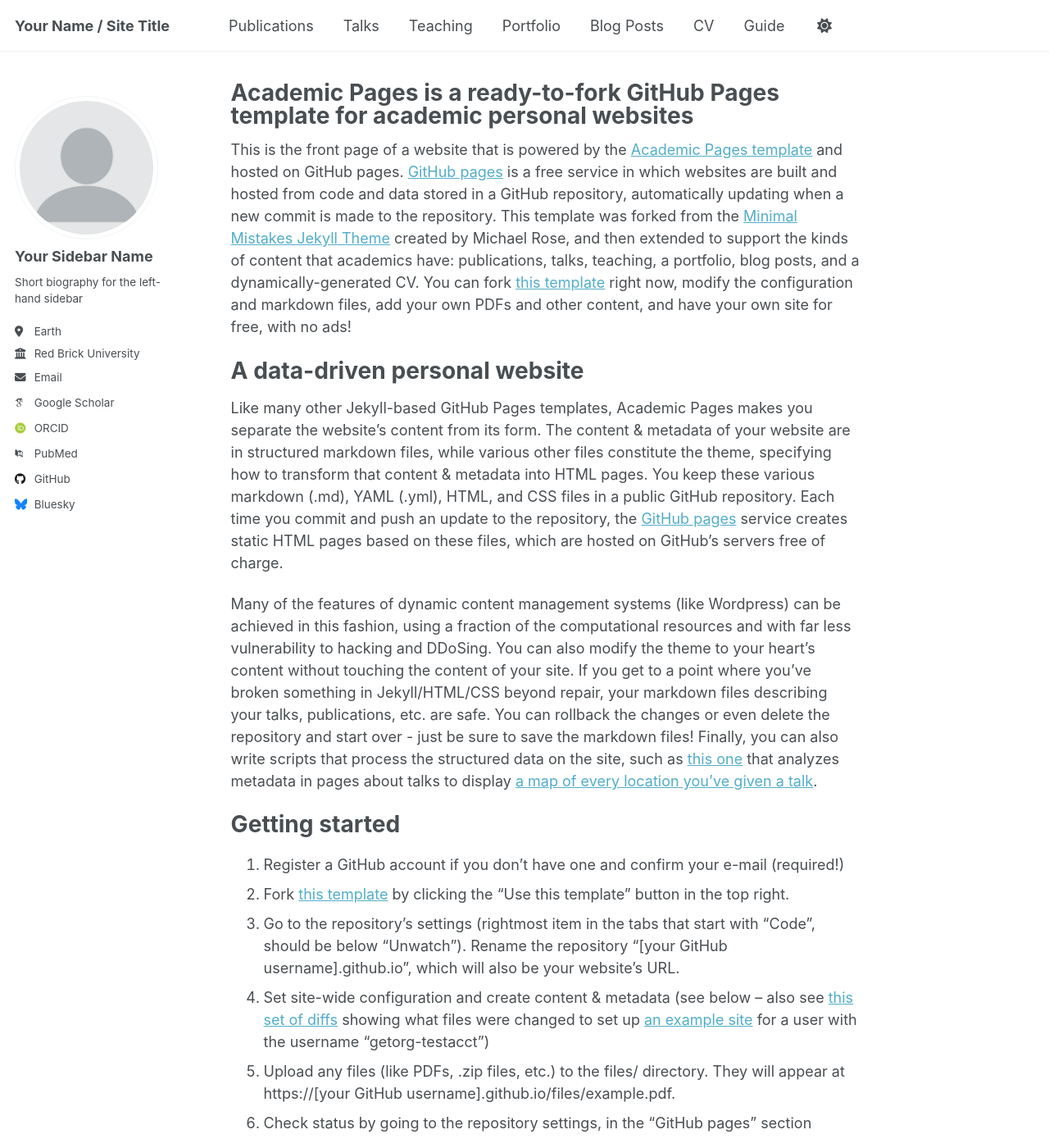
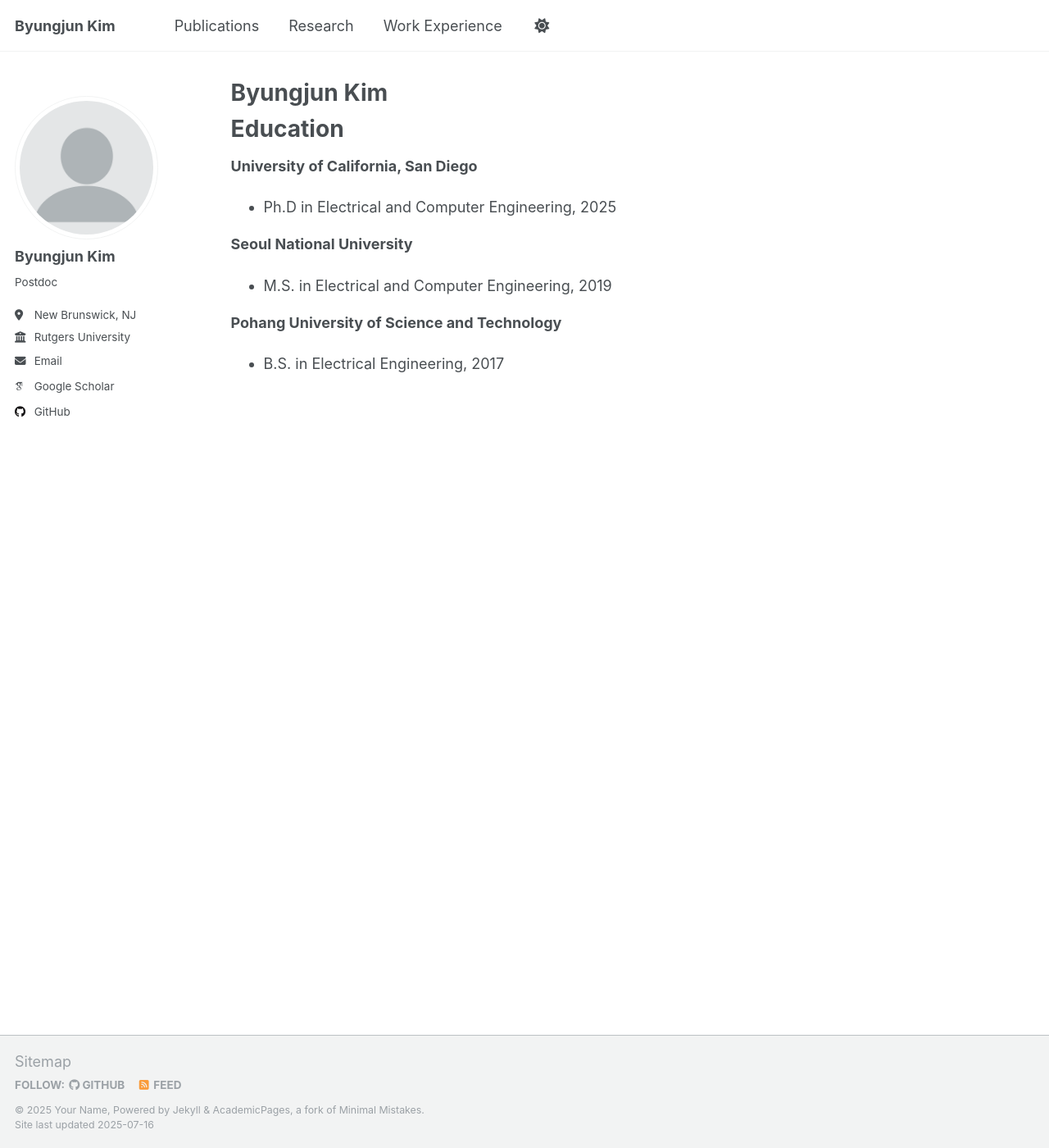
Before and after one commit to byungjunkim12/byungjunkim12.github.io, a Jekyll site: the page built from _pages/about.md, in a window 1280 px wide and 1400 px high. Shown: the whole window at 82% size. Built offline with Jekyll 4.4.1, drawn with Linux system fonts in a browser that asks for light colours; some web fonts are replaced; some of the changed text lies outside the part shown.

Commit message:
layout update

```diff
--- a/_config.yml
+++ b/_config.yml
@@ -9,13 +9,13 @@
 # Basic Site Settings
 locale                   : "en-US"
 site_theme               : "default"
-title                    : "Your Name / Site Title"
+title                    : "Byungjun Kim"
 title_separator          : "-"
 name                     : &name "Your Name"
 description              : &description "personal description"
-url                      : https://academicpages.github.io # the base hostname & protocol for your site e.g. "https://[your GitHub username].github.io" or if you already have some other page hosted on Github then use "https://[your GitHub username].github.io/[Your Repo Name]"
+url                      : https://byungjunkim12.github.io # the base hostname & protocol for your site e.g. "https://[your GitHub username].github.io" or if you already have some other page hosted on Github then use "https://[your GitHub username].github.io/[Your Repo Name]"
 baseurl                  : "" # the subpath of your site, e.g. "/blog"
-repository               : "academicpages/academicpages.github.io"
+repository               : "byungjunkim12"
 
 # Site Author - The following control what appear as part of the author content on the side bar.
 #               If a field is blank the icon and link will not appear, otherwise it will be shown.
@@ -23,22 +23,21 @@ repository               : "academicpages/academicpages.github.io"
 author:
   # Biographic information
   avatar           : "profile.png"
-  name             : "Your Sidebar Name"
+  name             : "Byungjun Kim"
   pronouns         : # example: "she/her"
-  bio              : "Short biography for the left-hand sidebar"
-  location         : "Earth"
-  employer         : "Red Brick University"
+  bio              : "Postdoc"
+  location         : "New Brunswick, NJ"
+  employer         : "Rutgers University"
   uri              : # URL
-  email            : "none@example.org"
+  email            : "byungjun.k@rutgers.edu"
 
   # Academic websites
   academia         : # URL
   arxiv            : # URL - Update with the correct link to your profile
-  googlescholar    : "https://scholar.google.com/citations?user=PS_CX0AAAAAJ"
+  googlescholar    : "https://scholar.google.com/citations?user=v3XLPwIAAAAJ"
   impactstory      : # URL
-  orcid            : "http://orcid.org/yourorcidurl"
+  # orcid            : "http://orcid.org/yourorcidurl"
   semantic         : # URL
-  pubmed           : "https://www.ncbi.nlm.nih.gov/pubmed/?term=john+snow"
   researchgate     : # URL
   scopus           : # URL
 
@@ -46,12 +45,12 @@ author:
   bitbucket        : # Username - Update with your username on the site
   codepen          : # Username
   dribbble         : # Username
-  github           : "academicpages"
+  github           : "byungjunkim12"
   kaggle           : # Username
   stackoverflow    : # User number or user number and name (i.e., use "1" or "1/jeff-atwood")
 
   # Social media
-  bluesky          : "bsky.app" # Replace this with you Bluesky username
+  # bluesky          : "bsky.app" # Replace this with you Bluesky username
   facebook         : # Username
   flickr           : # Username
   foursquare       : # Username
--- a/_data/navigation.yml
+++ b/_data/navigation.yml
@@ -11,23 +11,20 @@ main:
   - title: "Publications"
     url: /publications/
 
-  - title: "Talks"
-    url: /talks/
+  - title: "Research"
+    url: /research/
 
-  - title: "Teaching"
-    url: /teaching/
+  - title: "Work Experience"
+    url: /work/
 
-  - title: "Portfolio"
-    url: /portfolio/
+  # - title: "Talks"
+  #   url: /talk/
 
-  - title: "Blog Posts"
-    url: /year-archive/
+  # - title: "Portfolio"
+  #   url: /portfolio/
 
-  - title: "CV"
-    url: /cv/
+  # - title: "Blog Posts"
+  #   url: /year-archive/
 
   # - title: "CV"
-  #   url: /cv-json/
-
-  - title: "Guide"
-    url: /markdown/
+  #   url: /cv/
--- a/_pages/about.md
+++ b/_pages/about.md
@@ -1,15 +1,27 @@
 ---
 permalink: /
-title: "Academic Pages is a ready-to-fork GitHub Pages template for academic personal websites"
+title: "Byungjun Kim"
 author_profile: true
 redirect_from:
   - /about/
   - /about.html
 ---
 
-This is the front page of a website that is powered by the [Academic Pages template](https://github.com/academicpages/academicpages.github.io) and hosted on GitHub pages. [GitHub pages](https://pages.github.com) is a free service in which websites are built and hosted from code and data stored in a GitHub repository, automatically updating when a new commit is made to the repository. This template was forked from the [Minimal Mistakes Jekyll Theme](https://mmistakes.github.io/minimal-mistakes/) created by Michael Rose, and then extended to support the kinds of content that academics have: publications, talks, teaching, a portfolio, blog posts, and a dynamically-generated CV. You can fork [this template](https://github.com/academicpages/academicpages.github.io) right now, modify the configuration and markdown files, add your own PDFs and other content, and have your own site for free, with no ads!
+<!-- This is the front page of a website that is powered by the [Academic Pages template](https://github.com/academicpages/academicpages.github.io) and hosted on GitHub pages. GitHub pages](https://pages.github.com) is a free service in which websites are built and hosted from code and data stored in a GitHub repository, automatically updating when a new commit is made to the repository. This template was forked from the [Minimal Mistakes Jekyll Theme](https://mmistakes.github.io/minimal-mistakes/) created by Michael Rose, and then extended to support the kinds of content that academics have: publications, talks, teaching, a portfolio, blog posts, and a dynamically-generated CV. You can fork [this template](https://github.com/academicpages/academicpages.github.io) right now, modify the configuration and markdown files, add your own PDFs and other content, and have your own site for free, with no ads! -->
 
-A data-driven personal website
+Education
+======
+**University of California, San Diego**
+* Ph.D in Electrical and Computer Engineering, 2025
+
+**Seoul National University**
+* M.S. in Electrical and Computer Engineering, 2019
+
+**Pohang University of Science and Technology**
+* B.S. in Electrical Engineering, 2017
+
+
+<!-- A data-driven personal website
 ======
 Like many other Jekyll-based GitHub Pages templates, Academic Pages makes you separate the website's content from its form. The content & metadata of your website are in structured markdown files, while various other files constitute the theme, specifying how to transform that content & metadata into HTML pages. You keep these various markdown (.md), YAML (.yml), HTML, and CSS files in a public GitHub repository. Each time you commit and push an update to the repository, the [GitHub pages](https://pages.github.com/) service creates static HTML pages based on these files, which are hosted on GitHub's servers free of charge.
 
@@ -46,4 +58,4 @@ Example: editing a markdown file for a talk
 
 For more info
 ------
-More info about configuring Academic Pages can be found in [the guide](https://academicpages.github.io/markdown/), the [growing wiki](https://github.com/academicpages/academicpages.github.io/wiki), and you can always [ask a question on GitHub](https://github.com/academicpages/academicpages.github.io/discussions). The [guides for the Minimal Mistakes theme](https://mmistakes.github.io/minimal-mistakes/docs/configuration/) (which this theme was forked from) might also be helpful.
+More info about configuring Academic Pages can be found in [the guide](https://academicpages.github.io/markdown/), the [growing wiki](https://github.com/academicpages/academicpages.github.io/wiki), and you can always [ask a question on GitHub](https://github.com/academicpages/academicpages.github.io/discussions). The [guides for the Minimal Mistakes theme](https://mmistakes.github.io/minimal-mistakes/docs/configuration/) (which this theme was forked from) might also be helpful. -->
--- a/_pages/cv.md
+++ /dev/null
@@ -1,64 +0,0 @@
----
-layout: archive
-title: "CV"
-permalink: /cv/
-author_profile: true
-redirect_from:
-  - /resume
----
-
-{% include base_path %}
-
-Education
-======
-* Ph.D in Version Control Theory, GitHub University, 2018 (expected)
-* M.S. in Jekyll, GitHub University, 2014
-* B.S. in GitHub, GitHub University, 2012
-
-Work experience
-======
-* Spring 2024: Academic Pages Collaborator
-  * GitHub University
-  * Duties includes: Updates and improvements to template
-  * Supervisor: The Users
-
-* Fall 2015: Research Assistant
-  * GitHub University
-  * Duties included: Merging pull requests
-  * Supervisor: Professor Hub
-
-* Summer 2015: Research Assistant
-  * GitHub University
-  * Duties included: Tagging issues
-  * Supervisor: Professor Git
-
-Skills
-======
-* Skill 1
-* Skill 2
-  * Sub-skill 2.1
-  * Sub-skill 2.2
-  * Sub-skill 2.3
-* Skill 3
-
-Publications
-======
-  <ul>{% for post in site.publications reversed %}
-    {% include archive-single-cv.html %}
-  {% endfor %}</ul>
-
-Talks
-======
-  <ul>{% for post in site.talks reversed %}
-    {% include archive-single-talk-cv.html  %}
-  {% endfor %}</ul>
-
-Teaching
-======
-  <ul>{% for post in site.teaching reversed %}
-    {% include archive-single-cv.html %}
-  {% endfor %}</ul>
-
-Service and leadership
-======
-* Currently signed in to 43 different slack teams
--- a/_pages/teaching.html
+++ b/_pages/research.html
@@ -1,7 +1,7 @@
 ---
 layout: archive
-title: "Teaching"
-permalink: /teaching/
+title: "Research"
+permalink: /research/
 author_profile: true
 ---
 
--- /dev/null
+++ b/_pages/work.md
@@ -0,0 +1,51 @@
+---
+layout: archive
+title: "Work experience"
+permalink: /work/
+author_profile: true
+# redirect_from:
+#   - /resume
+---
+
+{% include base_path %}
+
+
+<!-- Work experience
+====== -->
+* **Intern** at Samsung Semiconductor RF system team, June 2024 - Sept. 2024
+  * Developed a human gesture recognition system using **mmWave FMCW SISO radar**. To overcome SISO limitations, proposed to use a range-Doppler map as input to an LSTM-based classifier, demonstrating accurate detection of **microgestures including finger tap**.
+  * Supervisor: Dr. John Kim and Dr. Dongwoo Kim
+
+* **Research Intern** at Intel Labs Wireless AI team, June 2022 - Sept. 2022
+  * Applied adaptive learning algorithms for **user selection in massive MU-MIMO systems** to enhance adaptability to environmental variations. Developed **transfer learning and meta-learning algorithms** to minimize the data required for model adaptation in new environments.
+  * Supervisor: Dr. Hosein Nikopour and Dr. Oner Orhan
+
+
+Skills
+======
+* Python
+  * Pytorch, Tensorflow
+* C++
+  * GNURadio
+
+Publications
+======
+  <ul>{% for post in site.publications reversed %}
+    {% include archive-single-cv.html %}
+  {% endfor %}</ul>
+
+Talks
+======
+  <ul>{% for post in site.talks reversed %}
+    {% include archive-single-talk-cv.html  %}
+  {% endfor %}</ul>
+
+Teaching
+======
+  <ul>{% for post in site.teaching reversed %}
+    {% include archive-single-cv.html %}
+  {% endfor %}</ul>
+
+Service and leadership
+======
+* Currently signed in to 43 different slack teams
```
